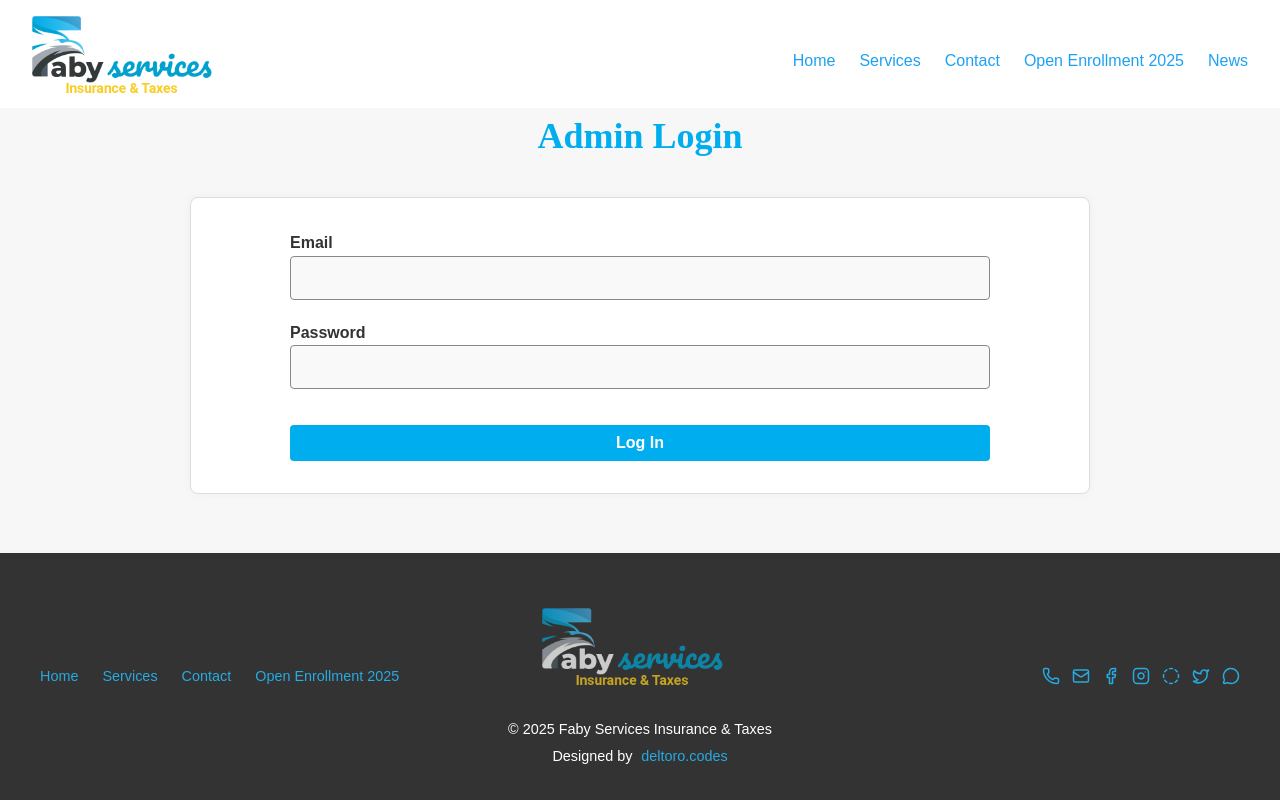
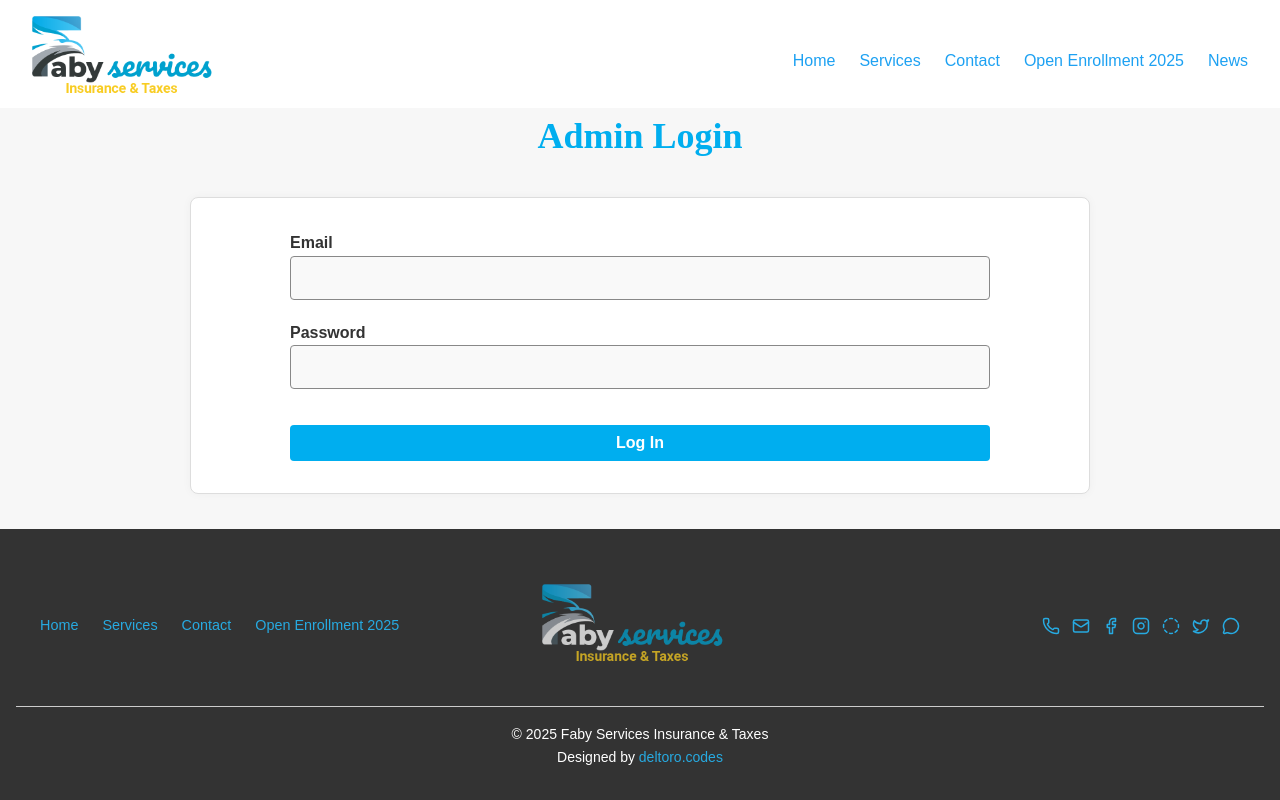
Before and after one commit to antonioedeltoro/faby-services, a React (Vite) app in the folder client/: page /admin/login in a window 1280 px wide. Built offline with nearby package versions, Linux system fonts and the light colour scheme; no server answers.

Commit message:
add divider in footer

```diff
--- a/client/src/components/Footer.jsx
+++ b/client/src/components/Footer.jsx
@@ -15,15 +15,21 @@ import logo from "../assets/Fabylogoblk.png";
 export default function Footer() {
   const { isAuthenticated } = useAuth();
 
+  // Scroll to the top when clicking footer internal links
+  const scrollToTop = () => {
+    // use auto for instant jump (not smooth)
+    window.scrollTo({ top: 0, left: 0, behavior: "auto" });
+  };
+
   return (
     <footer className="footer">
       <div className="footer__grid">
         {/* left */}
         <div className="footer__column footer__nav">
-          <NavLink to="/">Home</NavLink>
-          <NavLink to="/services">Services</NavLink>
-          <NavLink to="/contact">Contact</NavLink>
-          <NavLink to="/open-enrollment">
+          <NavLink to="/" onClick={scrollToTop}>Home</NavLink>
+          <NavLink to="/services" onClick={scrollToTop}>Services</NavLink>
+          <NavLink to="/contact" onClick={scrollToTop}>Contact</NavLink>
+          <NavLink to="/open-enrollment" onClick={scrollToTop}>
             Open Enrollment {new Date().getFullYear()}
           </NavLink>
         </div>
@@ -34,50 +40,57 @@ export default function Footer() {
             <Link
               to={isAuthenticated ? "/admin/news" : "/admin/login"}
               title="Admin access"
+              onClick={scrollToTop}
             >
               <img src={logo} alt="Faby Services" className="footer-logo" />
             </Link>
           </div>
-          <p>© {new Date().getFullYear()} Faby Services Insurance & Taxes</p>
-          <p>
-            Designed by{" "}
-            <a
-              href="https://www.deltoro.codes"
-              target="_blank"
-              rel="noopener noreferrer"
-            >
-              deltoro.codes
-            </a>
-          </p>
         </div>
 
         {/* right */}
         <div className="footer__column">
           <div className="footer__social">
-            <a href="tel:+14242490927">
+            <a href="tel:+14242490927" aria-label="Call">
               <Phone size={18} title="Call" />
             </a>
-            <a href="mailto:fabymultiservicios@gmail.com">
+            <a href="mailto:fabymultiservicios@gmail.com" aria-label="Email">
               <Mail size={18} title="Email" />
             </a>
-            <a href="https://www.facebook.com/fabyservicesCA" target="_blank" rel="noopener noreferrer">
+            <a href="https://www.facebook.com/fabyservicesCA" target="_blank" rel="noopener noreferrer" aria-label="Facebook">
               <Facebook size={18} />
             </a>
-            <a href="https://www.instagram.com/fabyservicesca/" target="_blank" rel="noopener noreferrer">
+            <a href="https://www.instagram.com/fabyservicesca/" target="_blank" rel="noopener noreferrer" aria-label="Instagram">
               <Instagram size={18} />
             </a>
-            <a href="https://www.threads.net/@fabyservicesca" target="_blank" rel="noopener noreferrer">
+            <a href="https://www.threads.net/@fabyservicesca" target="_blank" rel="noopener noreferrer" aria-label="Threads">
               <CircleDashed size={18} title="Threads" />
             </a>
-            <a href="https://x.com/fabyservices" target="_blank" rel="noopener noreferrer">
+            <a href="https://x.com/fabyservices" target="_blank" rel="noopener noreferrer" aria-label="X (Twitter)">
               <Twitter size={18} title="X" />
             </a>
-            <a href="https://wa.me/14242490927" target="_blank" rel="noopener noreferrer">
+            <a href="https://wa.me/14242490927" target="_blank" rel="noopener noreferrer" aria-label="WhatsApp">
               <MessageCircle size={18} title="WhatsApp" />
             </a>
           </div>
         </div>
       </div>
+
+      {/* full-width horizontal rule */}
+      <hr className="footer-divider" />
+
+      <div className="footer__credits">
+        <p>© {new Date().getFullYear()} Faby Services Insurance & Taxes</p>
+        <p>
+          Designed by{" "}
+          <a
+            href="https://www.deltoro.codes"
+            target="_blank"
+            rel="noopener noreferrer"
+          >
+            deltoro.codes
+          </a>
+        </p>
+      </div>
     </footer>
   );
 }
--- a/client/src/styles/Footer.css
+++ b/client/src/styles/Footer.css
@@ -64,6 +64,7 @@
   flex-wrap: wrap;
 }
 
+/* global footer link styles */
 .footer__nav a,
 .footer__contact a,
 .footer__column a {
@@ -99,6 +100,29 @@
   opacity: 1;
 }
 
+.footer-divider {
+  border: none;
+  border-top: 1px solid #ccc; /* neutral line */
+  margin: 1rem 0;
+  width: 100%;
+}
+
+.footer__credits {
+  text-align: center;
+  margin-top: 0.5rem;
+  font-size: 0.875rem;
+}
+
+/* explicitly style credits link like nav links */
+.footer__credits a {
+  color: var(--color-accent, #00aeef);
+  text-decoration: none;
+  transition: color 0.2s ease;
+}
+.footer__credits a:hover {
+  color: #f8cc21;
+}
+
 @media (max-width: 768px) {
   .footer__grid {
     grid-template-columns: 1fr;
```
